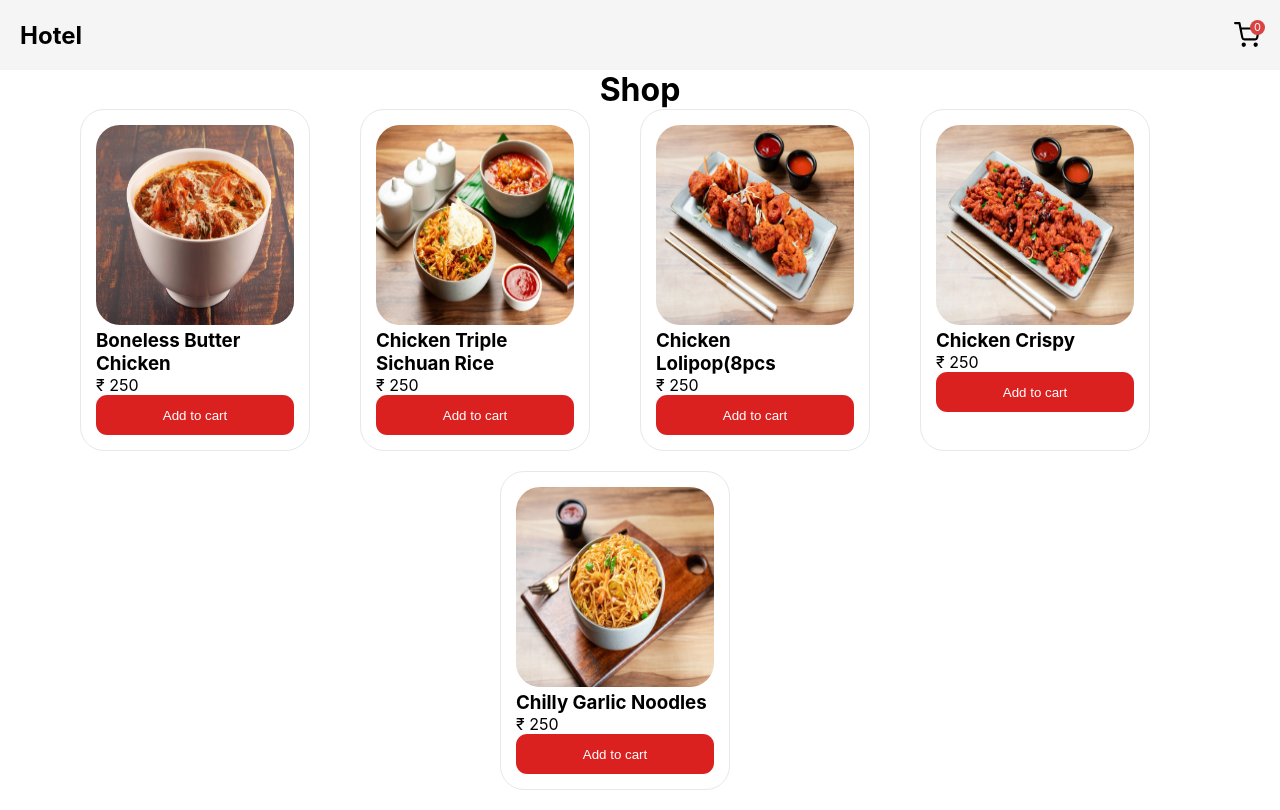
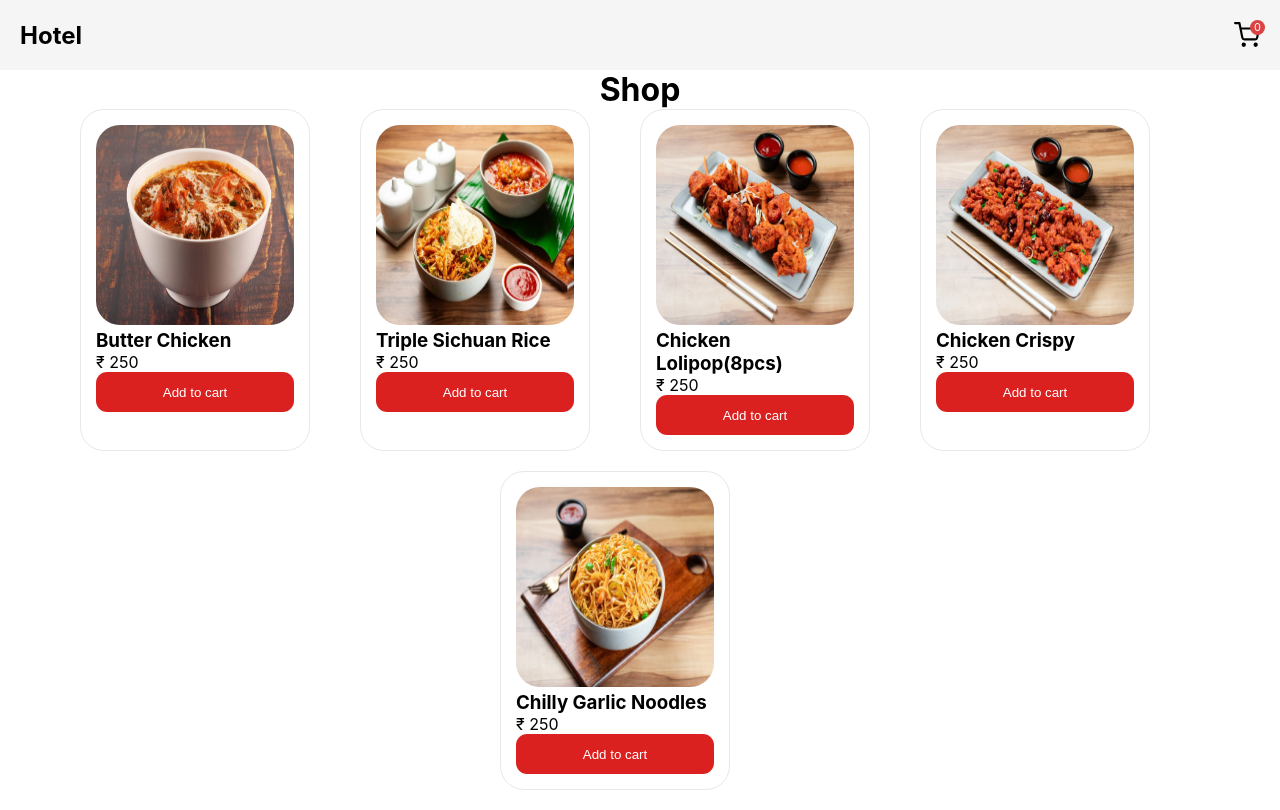
Before and after one commit to mitej23/Delivery-Management_App, a React (Create React App) app in the folder users/: page / in a window 1280 px wide. Built offline with nearby package versions, Linux system fonts and the light colour scheme.

Commit message:
Changed the name of the recipes

```diff
--- a/users/src/data/data.js
+++ b/users/src/data/data.js
@@ -7,7 +7,7 @@ import noodles from "../assets/images/Chilly_garlic_noodles.jpg";
 export const data = [
   {
     id: 1,
-    name: "Boneless Butter Chicken",
+    name: "Butter Chicken",
     description:
       "Our best seller Rainbow Cake is a colourful dessert with the goodness of fresh fruit pieces of pineapple, blueberry and strawberry in each delicious bite.",
     price: 250,
@@ -19,7 +19,7 @@ export const data = [
   },
   {
     id: 2,
-    name: "Chicken Triple Sichuan Rice",
+    name: "Triple Sichuan Rice",
     description:
       "Our best seller Rainbow Cake is a colourful dessert with the goodness of fresh fruit pieces of pineapple, blueberry and strawberry in each delicious bite.",
     price: 250,
@@ -31,7 +31,7 @@ export const data = [
   },
   {
     id: 3,
-    name: "Chicken Lolipop(8pcs",
+    name: "Chicken Lolipop(8pcs)",
     description:
       "Our best seller Rainbow Cake is a colourful dessert with the goodness of fresh fruit pieces of pineapple, blueberry and strawberry in each delicious bite.",
     price: 250,
```
